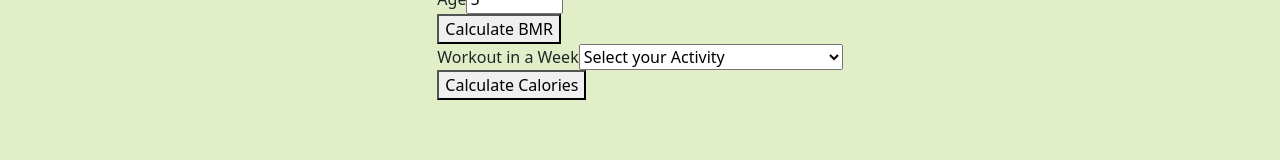
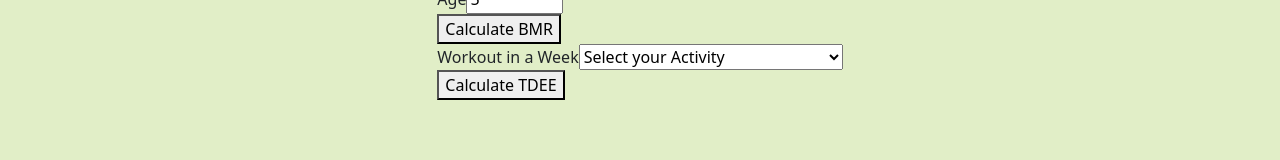
Before and after one commit to PatrycjaBochnak/ATuFit, a React (Create React App) app: page /calculator in a window 1280 px wide. Both pictures are taken after typing "5", "5", "5" into the empty fields and a click on the button "Calculate BMR". Shown: the part 255-415 px from the top of the page. Built offline with nearby package versions, Linux system fonts and the light colour scheme.

Commit message:
fixing total calories name

```diff
--- a/src/components/calculatorBMR.js
+++ b/src/components/calculatorBMR.js
@@ -207,7 +207,7 @@ class CalculatorBMR extends Component {
                   type="button"
                   onClick={() => this.calculateFinalResult()}
                 >
-                  Calculate Calories
+                  Calculate TDEE
                 </button>
                 {resultAct}
               </div>
```
